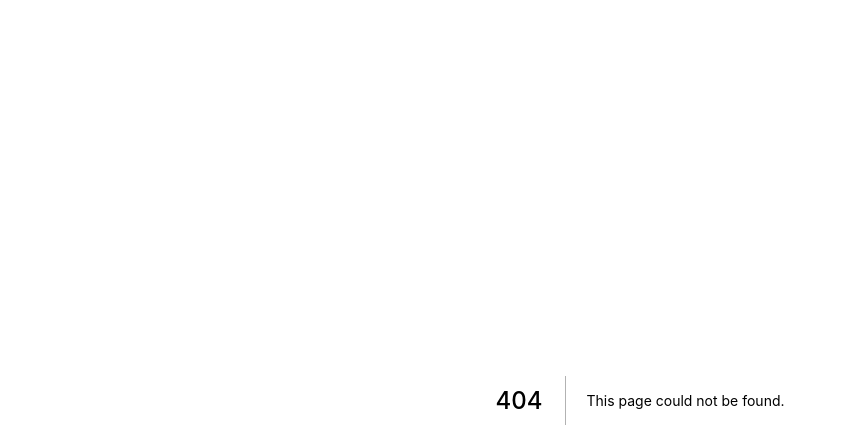
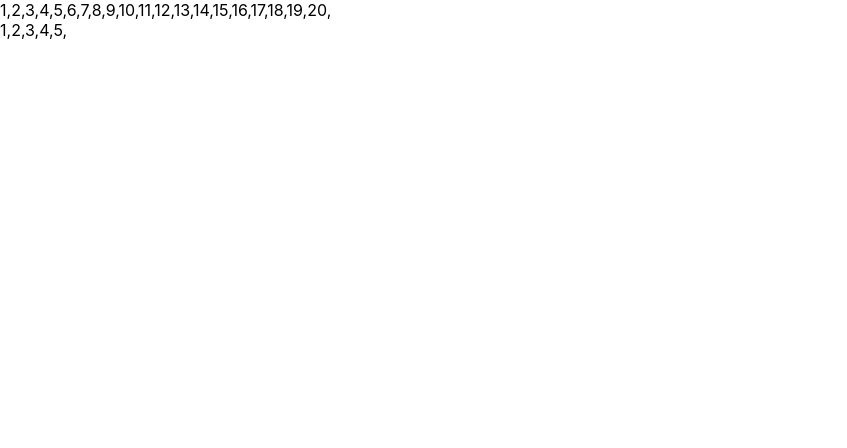
Before and after one commit to guilherme-lange/exercicios, a Next.js app: page /basicos/lista3 in a window 1280 px wide. Before the commit this address had no page. Shown: the top 448 px of the page, without its empty margins (0-847 px from the left). Built offline with nearby package versions, Linux system fonts and the light colour scheme.

Commit message:
Desafio Lista

```diff
--- /dev/null
+++ b/pages/basicos/lista3.jsx
@@ -0,0 +1,20 @@
+function gerarLista(final = 10) {
+    const lista = []
+    for(let i = 1; i <= final; i++) {
+        lista.push(<span>{i},</span>)
+    }
+    return lista
+}
+
+export default function lista() {
+    return (
+        <div>
+            <div>
+                {gerarLista(20)}
+            </div>
+            <div>
+                {gerarLista(5)}
+            </div>
+        </div>
+    )
+}
```
Also changed, not shown: pages/basicos/lista1.jsx (added, +16 -0 lines), pages/basicos/lista2.jsx (added, +23 -0 lines).
